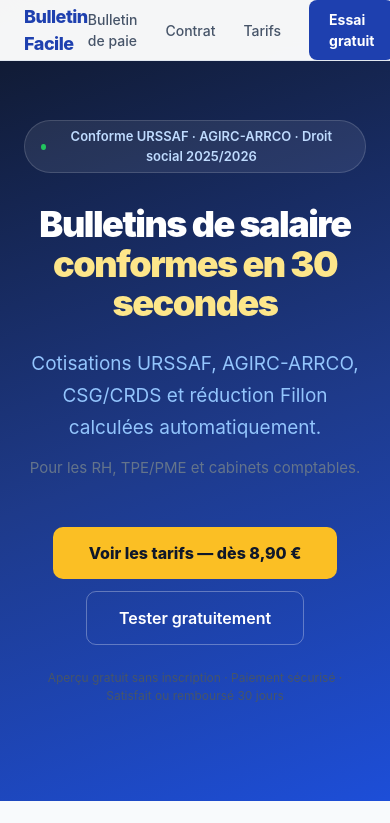
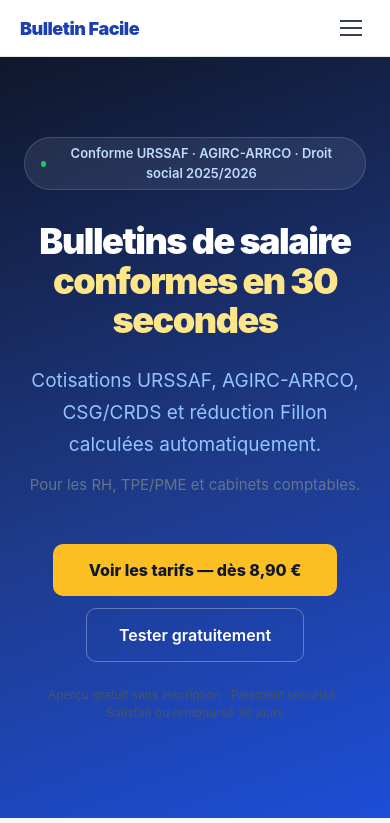
Before and after one commit to Camille06000/bsfacile.fr, a Next.js app: page / in a window 390 px wide. Shown: the top 823 px of the page. Built offline with nearby package versions, Linux system fonts and the light colour scheme.

Commit message:
fix: LandingPage utilise Nav/Footer partagés + hamburger mobile

```diff
--- a/components/LandingPage.tsx
+++ b/components/LandingPage.tsx
@@ -1,6 +1,8 @@
 'use client';
 import { useState } from 'react';
 import PayButton from '@/components/PayButton';
+import Nav from '@/components/Nav';
+import Footer from '@/components/Footer';
 
 const PACK_OPTIONS = [
   { label: '3 bulletins',  total: 22.70, perFiche: 7.57 },
@@ -113,25 +115,10 @@
   return (
     <div style={{ fontFamily: '"Inter", system-ui, -apple-system, sans-serif', color: '#0f172a' }}>
 
-      {/* NAV */}
-      <nav style={{ position: 'fixed', top: 0, width: '100%', zIndex: 100, background: 'rgba(255,255,255,0.96)', backdropFilter: 'blur(12px)', borderBottom: '1px solid #e2e8f0' }}>
-        <div style={{ maxWidth: 1140, margin: '0 auto', padding: '0 24px', height: 60, display: 'flex', alignItems: 'center', justifyContent: 'space-between' }}>
-          <a href="/" style={{ fontWeight: 800, fontSize: 18, color: '#1e40af', textDecoration: 'none', letterSpacing: '-0.5px' }}>
-            Bulletin Facile
-          </a>
-          <div style={{ display: 'flex', alignItems: 'center', gap: 28, fontSize: 14, fontWeight: 500 }}>
-            <a href="/generateur" style={{ color: '#475569', textDecoration: 'none' }}>Bulletin de paie</a>
-            <a href="/contrat" style={{ color: '#475569', textDecoration: 'none' }}>Contrat</a>
-            <a href="/tarifs" style={{ color: '#475569', textDecoration: 'none' }}>Tarifs</a>
-            <a href="/generateur" style={{ background: '#1e40af', color: 'white', fontWeight: 700, padding: '9px 20px', borderRadius: 8, textDecoration: 'none', fontSize: 14 }}>
-              Essai gratuit
-            </a>
-          </div>
-        </div>
-      </nav>
+      <Nav />
 
       {/* HERO */}
-      <section style={{ paddingTop: 120, paddingBottom: 96, paddingLeft: 24, paddingRight: 24, background: 'linear-gradient(160deg, #0f172a 0%, #1e3a8a 55%, #1d4ed8 100%)', color: 'white' }}>
+      <section style={{ paddingTop: 80, paddingBottom: 96, paddingLeft: 24, paddingRight: 24, background: 'linear-gradient(160deg, #0f172a 0%, #1e3a8a 55%, #1d4ed8 100%)', color: 'white' }}>
         <div style={{ maxWidth: 860, margin: '0 auto', textAlign: 'center' }}>
           <div style={{ display: 'inline-flex', alignItems: 'center', gap: 8, background: 'rgba(255,255,255,0.08)', border: '1px solid rgba(255,255,255,0.15)', borderRadius: 100, padding: '6px 16px', fontSize: 13, fontWeight: 600, marginBottom: 32, color: '#bfdbfe' }}>
             <span style={{ width: 6, height: 6, borderRadius: '50%', background: '#22c55e', display: 'inline-block' }} />
@@ -461,47 +448,7 @@
         </div>
       </section>
 
-      {/* FOOTER */}
-      <footer style={{ background: '#0f172a', color: '#64748b', padding: '56px 24px 32px', fontSize: 14 }}>
-        <div style={{ maxWidth: 1100, margin: '0 auto' }}>
-          <div style={{ display: 'grid', gridTemplateColumns: '2fr 1fr 1fr 1fr', gap: 40, marginBottom: 48 }}>
-            <div>
-              <div style={{ color: 'white', fontWeight: 900, fontSize: 17, marginBottom: 12, letterSpacing: '-0.5px' }}>Bulletin Facile</div>
-              <p style={{ fontSize: 13, lineHeight: 1.7, maxWidth: 260, color: '#64748b' }}>
-                Générateur de bulletin de salaire français conforme au droit social 2025/2026.
-              </p>
-            </div>
-            <div>
-              <div style={{ color: 'white', fontWeight: 700, fontSize: 11, marginBottom: 16, textTransform: 'uppercase', letterSpacing: '1px' }}>Outils</div>
-              <div style={{ display: 'flex', flexDirection: 'column', gap: 10 }}>
-                {[['Bulletin de paie', '/generateur'], ['Contrat de travail', '/contrat'], ['Tarifs', '/tarifs']].map(([l, h]) => (
-                  <a key={l} href={h} style={{ color: '#64748b', textDecoration: 'none', fontSize: 13 }}>{l}</a>
-                ))}
-              </div>
-            </div>
-            <div>
-              <div style={{ color: 'white', fontWeight: 700, fontSize: 11, marginBottom: 16, textTransform: 'uppercase', letterSpacing: '1px' }}>Guides</div>
-              <div style={{ display: 'flex', flexDirection: 'column', gap: 10 }}>
-                {[['SMIC 2026', '/smic-2026'], ['Salaire brut en net', '/salaire-brut-en-net'], ['Lire une fiche de paie', '/comment-lire-fiche-de-paie']].map(([l, h]) => (
-                  <a key={l} href={h} style={{ color: '#64748b', textDecoration: 'none', fontSize: 13 }}>{l}</a>
-                ))}
-              </div>
-            </div>
-            <div>
-              <div style={{ color: 'white', fontWeight: 700, fontSize: 11, marginBottom: 16, textTransform: 'uppercase', letterSpacing: '1px' }}>À propos</div>
-              <div style={{ display: 'flex', flexDirection: 'column', gap: 10 }}>
-                {[['Qui sommes-nous ?', '/qui-sommes-nous'], ['Contact', 'mailto:contact@bulletinfacile.fr']].map(([l, h]) => (
-                  <a key={l} href={h} style={{ color: '#64748b', textDecoration: 'none', fontSize: 13 }}>{l}</a>
-                ))}
-              </div>
-            </div>
-          </div>
-          <div style={{ borderTop: '1px solid #1e293b', paddingTop: 24, display: 'flex', justifyContent: 'space-between', flexWrap: 'wrap', gap: 12, fontSize: 12, color: '#475569' }}>
-            <span>© {new Date().getFullYear()} <span style={{ color: 'white', fontWeight: 700 }}>Bulletin Facile</span> · Conformité URSSAF 2025/2026</span>
-            <span>Paiement sécurisé · Satisfait ou remboursé 30 jours</span>
-          </div>
-        </div>
-      </footer>
+      <Footer />
     </div>
   );
 }
```
